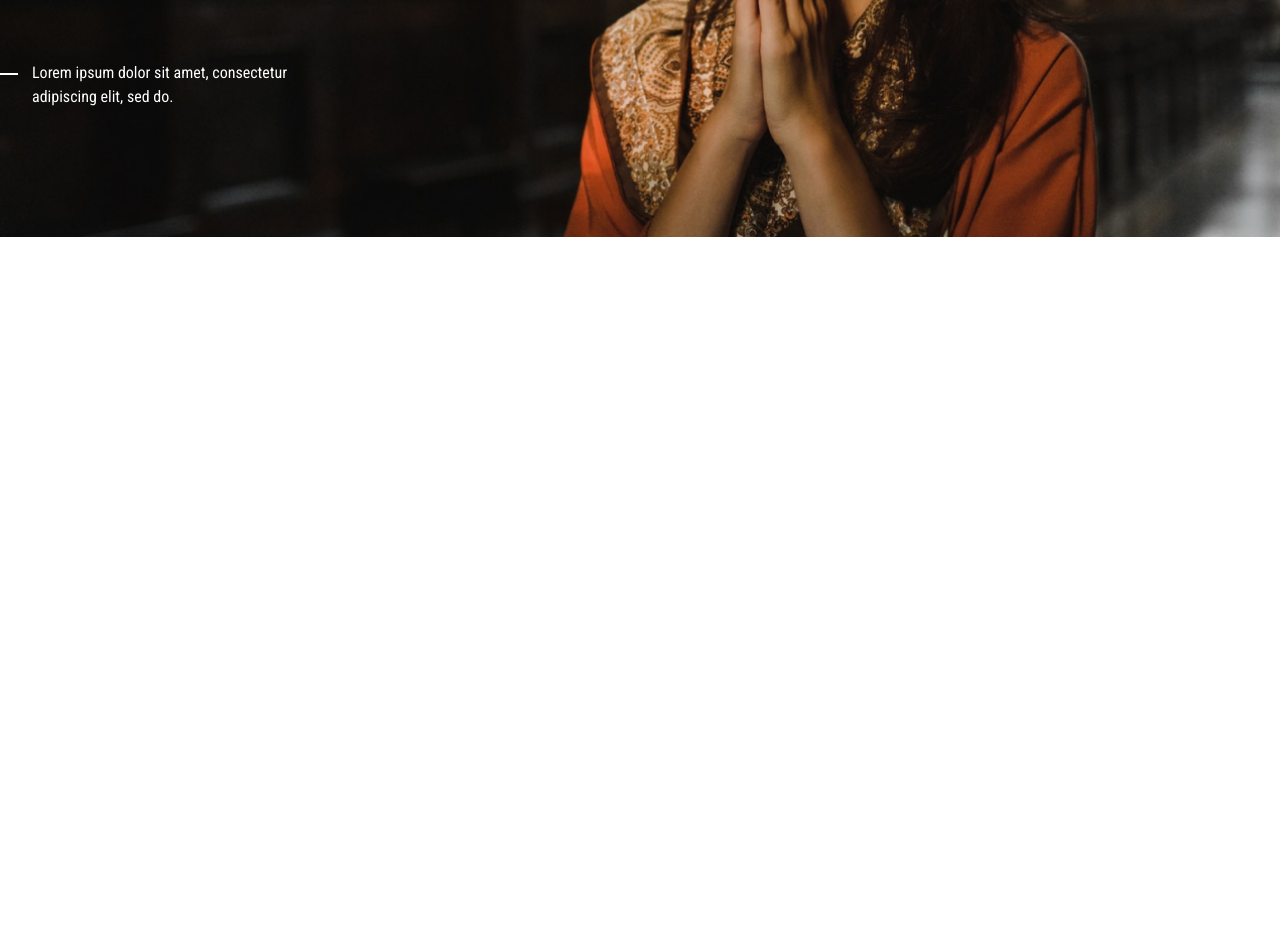
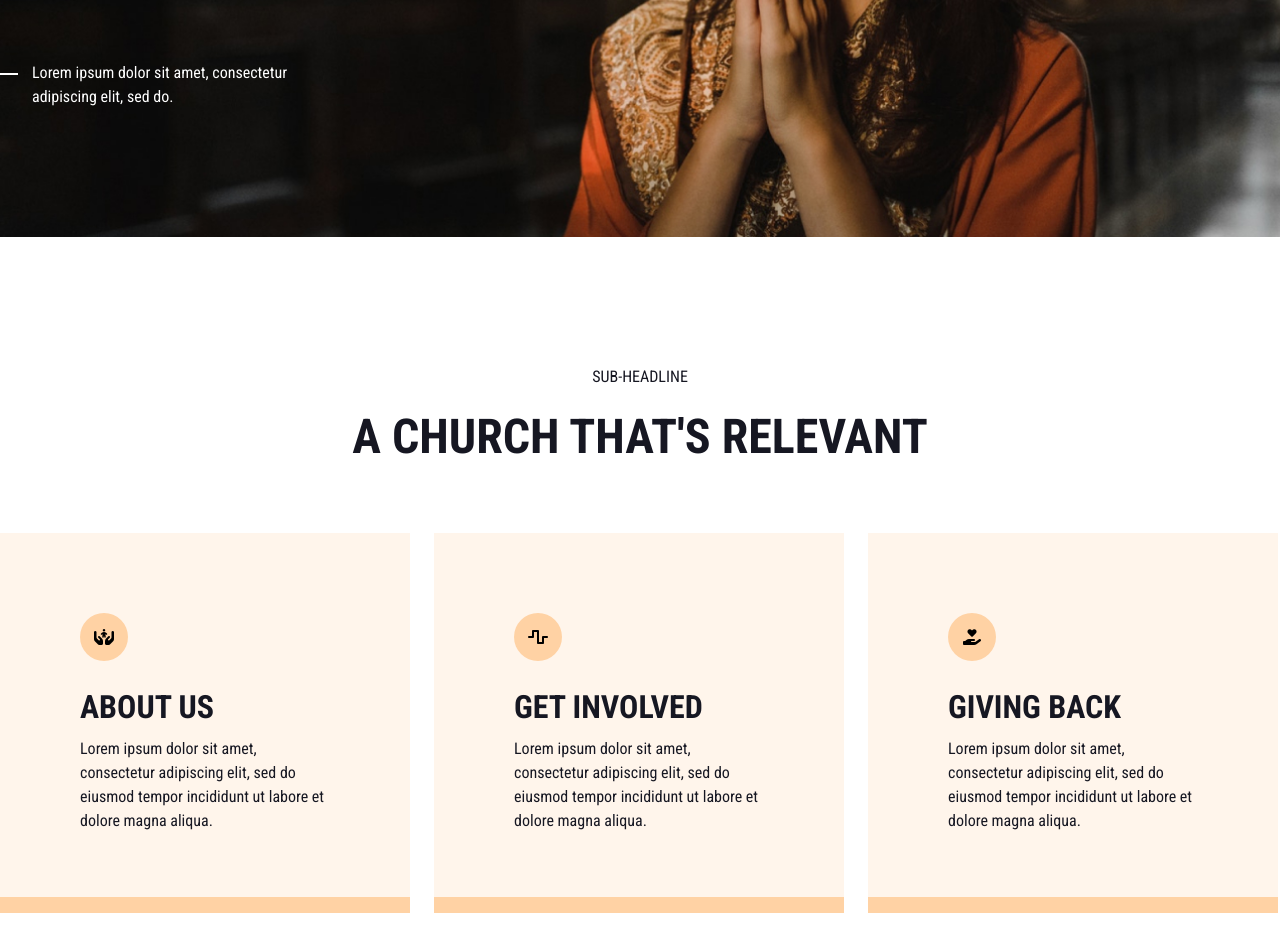
Before and after one commit to dev-nahianrafi/fineSweet_tailwind, a plain HTML site: page index.html in a window 1280 px wide. Shown: the part 511-1462 px from the top of the page. Before the commit the page ends 800 px from the top, so only its background shows below. Drawn offline with nearby package versions, Linux system fonts and the light colour scheme.

Commit message:
items added

```diff
--- a/index.html
+++ b/index.html
@@ -57,6 +57,40 @@
         </div>
     </section>
     <!-- banner end -->
+    <!-- items start hare -->
+    <section class="py-[128px]">
+        <div class="max-w-container mx-auto">
+            <div>
+                <h5 class="text-[#161722] font-roboto text-[16px] font-normal leading-0 uppercase text-center mb-[16px]">sub-headline</h5>
+                <h3 class="text-[#161722] font-roboto text-[48px] font-bold leading-[64px] text-center uppercase">a church that's relevant</h3>
+            </div>
+
+            <div class="mt-[64px] flex items-center gap-x-[24px]">
+                <div class="p-20 bg-itembg w-[410px] relative after:absolute after:content-[''] after:w-full after:h-[16px] after:bg-primary after:left-0 after:bottom-0">
+                    <div class="h-12 w-12 bg-primary rounded-full flex items-center justify-center">
+                        <i class="fa-solid fa-hands-holding-child"></i>
+                    </div>
+                    <h4 class="text-[#161722] font-roboto text-[32px] font-bold leading-[44px] uppercase mt-[24px]">About us</h4>
+                    <p class="text-[#161722] font-roboto text-[16px] font-normal leading-[24px] mt-[8px]">Lorem ipsum dolor sit amet, consectetur adipiscing elit, sed do eiusmod tempor incididunt ut labore et dolore magna aliqua.</p>
+                </div>
+                <div class="p-20 bg-itembg w-[410px] relative after:absolute after:content-[''] after:w-full after:h-[16px] after:bg-primary after:left-0 after:bottom-0">
+                    <div class="h-12 w-12 bg-primary rounded-full flex items-center justify-center">
+                        <i class="fa-solid fa-wave-square"></i>
+                    </div>
+                    <h4 class="text-[#161722] font-roboto text-[32px] font-bold leading-[44px] uppercase mt-[24px]">Get involved</h4>
+                    <p class="text-[#161722] font-roboto text-[16px] font-normal leading-[24px] mt-[8px]">Lorem ipsum dolor sit amet, consectetur adipiscing elit, sed do eiusmod tempor incididunt ut labore et dolore magna aliqua.</p>
+                </div>
+                <div class="p-20 bg-itembg w-[410px] relative after:absolute after:content-[''] after:w-full after:h-[16px] after:bg-primary after:left-0 after:bottom-0">
+                    <div class="h-12 w-12 bg-primary rounded-full flex items-center justify-center">
+                        <i class="fa-solid fa-hand-holding-heart"></i>
+                    </div>
+                    <h4 class="text-[#161722] font-roboto text-[32px] font-bold leading-[44px] uppercase mt-[24px]">Giving back</h4>
+                    <p class="text-[#161722] font-roboto text-[16px] font-normal leading-[24px] mt-[8px]">Lorem ipsum dolor sit amet, consectetur adipiscing elit, sed do eiusmod tempor incididunt ut labore et dolore magna aliqua.</p>
+                </div>
+            </div>
+        </div>
+    </section>
+    <!-- items end hare-->
 
 
     <script src="tailwind.config.js"></script>
--- a/tailwind.config.js
+++ b/tailwind.config.js
@@ -2,9 +2,10 @@ tailwind.config = {
     theme: {
       extend: {
         colors: {
-          clifford: '#da373d',
+          primary: '#FFD2A4',
           navbg: '#0D0D0D',
           white: '#FFF',
+          itembg: '#FFF5EB',
         },
         maxWidth: {
             'container': '1280px',
```
